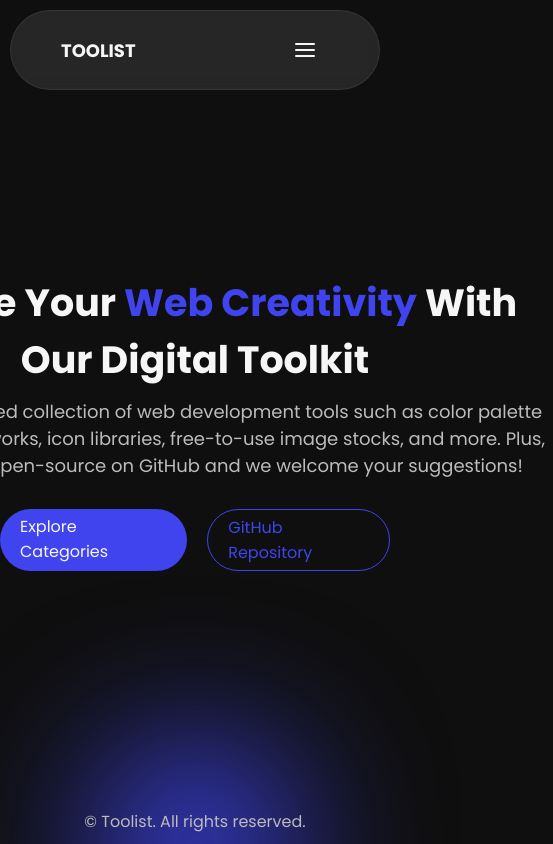
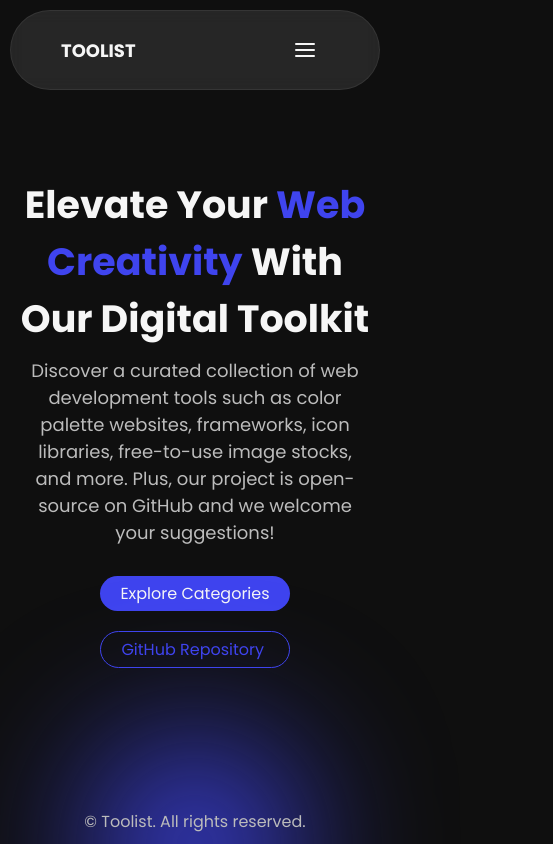
Before and after one commit to PannH/toolist, a Vue app: page / in a window 390 px wide. Shown: the whole page, 553 px wide, since content can reach past the window. Built offline with nearby package versions, Linux system fonts and the light colour scheme.

Commit message:
make the texts responsive

```diff
--- a/src/views/Home.vue
+++ b/src/views/Home.vue
@@ -63,11 +63,22 @@
 
             width: 715px;
          }
+
+         @media (max-width: 1100px) {
+            > h1,
+            > p {
+               width: 90vw;
+            }
+         }
       }
 
       > .buttons {
          display: flex;
          gap: 20px;
+
+         @media (max-width: 460px) {
+            flex-direction: column;
+         }
       }
    }
 </style>
```
